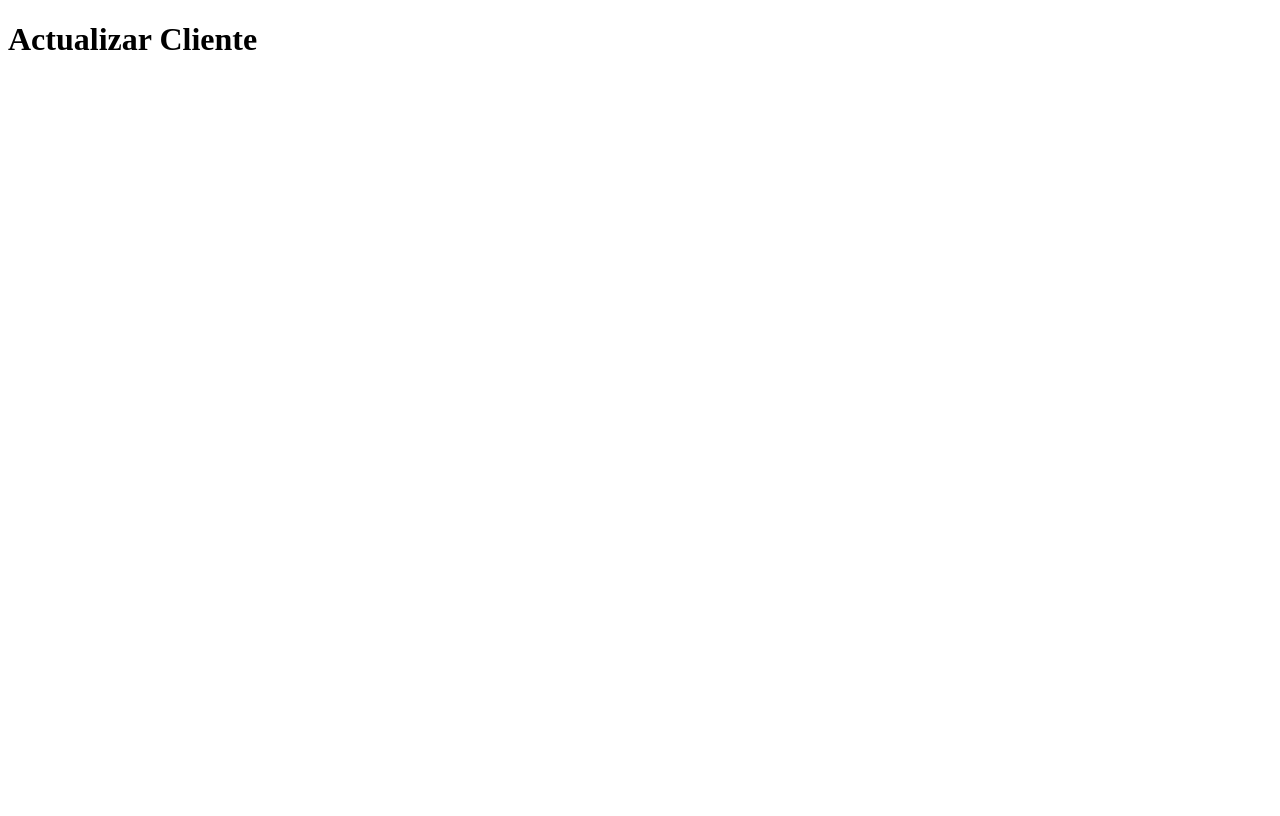
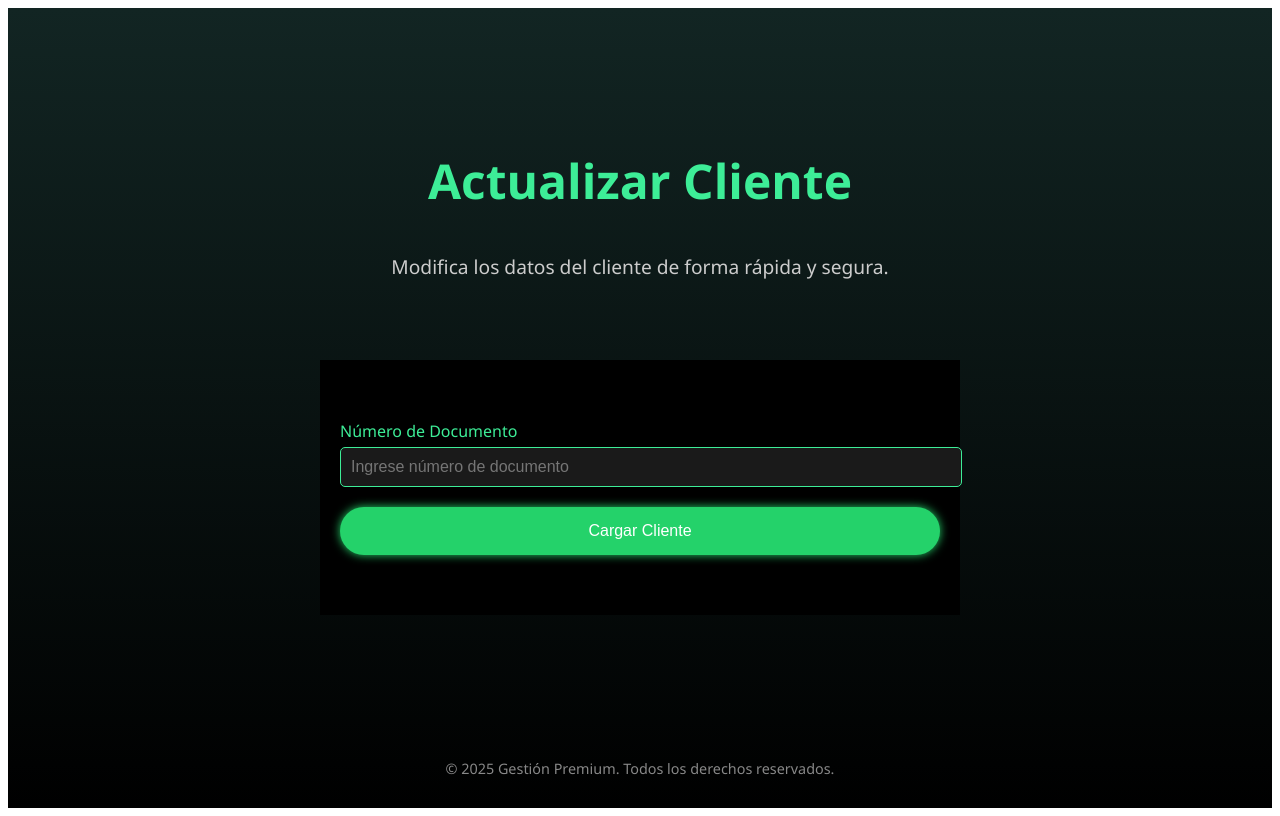
Before and after one commit to KennethLopez4270/BNK_Frontend, a Vue app in the folder frt1-clientes/: page /actualizar-cliente in a window 1280 px wide. Built offline with nearby package versions, Linux system fonts and the light colour scheme.

Commit message:
actualiza

```diff
--- a/frt1-clientes/src/views/ActualizarCliente.vue
+++ b/frt1-clientes/src/views/ActualizarCliente.vue
@@ -1,3 +1,247 @@
 <template>
-    <h1>Actualizar Cliente</h1>
+  <div class="actualizar-cliente">
+    <section class="hero">
+      <h1 class="titulo">Actualizar Cliente</h1>
+      <p class="descripcion">Modifica los datos del cliente de forma rápida y segura.</p>
+    </section>
+
+    <section class="formulario">
+      <form v-if="!cliente" @submit.prevent="cargarCliente" class="iniciar-form">
+        <div class="form-group">
+          <label for="document_number">Número de Documento</label>
+          <input
+            v-model="document_number"
+            type="text"
+            id="document_number"
+            class="input-field"
+            placeholder="Ingrese número de documento"
+            required
+          />
+        </div>
+        <button type="submit" class="btn-accion">Cargar Cliente</button>
+      </form>
+
+      <form v-else @submit.prevent="actualizarCliente" class="actualizar-form">
+        <div class="form-group">
+          <label for="full_name">Nombre Completo</label>
+          <input v-model="cliente.full_name" type="text" id="full_name" class="input-field" required />
+        </div>
+        <div class="form-group">
+          <label for="email">Correo Electrónico</label>
+          <input v-model="cliente.email" type="email" id="email" class="input-field" required />
+        </div>
+        <div class="form-group">
+          <label for="phone_number">Teléfono</label>
+          <input v-model="cliente.phone_number" type="text" id="phone_number" class="input-field" />
+        </div>
+        <div class="form-group">
+          <label for="address">Dirección</label>
+          <textarea v-model="cliente.address" id="address" class="input-field" rows="4"></textarea>
+        </div>
+        <div class="form-group">
+          <label for="document_number">Número de Documento</label>
+          <input v-model="cliente.document_number" type="text" id="document_number" class="input-field" disabled />
+        </div>
+        <div class="form-group">
+          <label for="document_type">Tipo de Documento</label>
+          <select v-model="cliente.document_type" id="document_type" class="input-field">
+            <option value="DNI">DNI</option>
+            <option value="Pasaporte">Pasaporte</option>
+            <option value="CI">CI</option>
+          </select>
+        </div>
+        <div class="botones">
+          <button type="submit" class="btn-accion">Actualizar</button>
+          <button type="button" @click="limpiarFormulario" class="btn-accion btn-cancelar">Cancelar</button>
+        </div>
+      </form>
+
+      <p v-if="mensaje" class="mensaje">{{ mensaje }}</p>
+    </section>
+
+    <footer class="footer">
+      © 2025 Gestión Premium. Todos los derechos reservados.
+    </footer>
+  </div>
 </template>
+
+<script setup>
+import { ref, onMounted } from 'vue'
+import { useRouter, useRoute } from 'vue-router'
+
+const router = useRouter()
+const route = useRoute()
+const document_number = ref('')
+const cliente = ref(null)
+const mensaje = ref('')
+
+onMounted(async () => {
+  if (route.params.document_number) {
+    document_number.value = route.params.document_number
+    await cargarCliente()
+  }
+})
+
+const cargarCliente = async () => {
+  try {
+    const response = await fetch(`/api/clients?document_number=${document_number.value}`)
+    if (!response.ok) throw new Error('Cliente no encontrado')
+    const data = await response.json()
+    cliente.value = data
+    mensaje.value = ''
+  } catch (error) {
+    mensaje.value = 'Error: Cliente no encontrado'
+    cliente.value = null
+  }
+}
+
+const actualizarCliente = async () => {
+  try {
+    const emailRegex = /^[^\s@]+@[^\s@]+\.[^\s@]+$/
+    if (!emailRegex.test(cliente.value.email)) {
+      mensaje.value = 'Correo electrónico inválido'
+      return
+    }
+
+    const response = await fetch(`/api/clients/${cliente.value.id}`, {
+      method: 'PUT',
+      headers: { 'Content-Type': 'application/json' },
+      body: JSON.stringify(cliente.value),
+    })
+
+    if (!response.ok) throw new Error('Error al actualizar')
+    mensaje.value = 'Cliente actualizado exitosamente'
+
+    setTimeout(() => {
+      limpiarFormulario()
+      router.push('/home')
+    }, 2000)
+  } catch (error) {
+    mensaje.value = 'Error al actualizar el cliente'
+  }
+}
+
+const limpiarFormulario = () => {
+  cliente.value = null
+  document_number.value = ''
+  mensaje.value = ''
+}
+</script>
+
+<style scoped>
+.actualizar-cliente {
+  font-family: 'Segoe UI', sans-serif;
+  color: #fff;
+  background: linear-gradient(to bottom, #122523, #000);
+  min-height: 100vh;
+  display: flex;
+  flex-direction: column;
+  align-items: center;
+}
+
+.hero {
+  padding: 100px 20px 60px;
+  text-align: center;
+}
+
+.titulo {
+  font-size: 3rem;
+  font-weight: 800;
+  color: #3ded97;
+}
+
+.descripcion {
+  font-size: 1.2rem;
+  color: #ccc;
+  margin: 20px 0;
+}
+
+.formulario {
+  background: #000;
+  padding: 60px 20px;
+  width: 100%;
+  max-width: 600px;
+  text-align: center;
+}
+
+.iniciar-form,
+.actualizar-form {
+  display: flex;
+  flex-direction: column;
+  gap: 20px;
+}
+
+.form-group {
+  display: flex;
+  flex-direction: column;
+  text-align: left;
+}
+
+.form-group label {
+  font-size: 1rem;
+  color: #3ded97;
+  margin-bottom: 5px;
+}
+
+.input-field {
+  background-color: #1a1a1a;
+  color: #fff;
+  padding: 10px;
+  font-size: 1rem;
+  border: 1px solid #3ded97;
+  border-radius: 5px;
+  width: 100%;
+}
+
+.input-field:focus {
+  outline: none;
+  border-color: #24d26a;
+  box-shadow: 0 0 5px #24d26a;
+}
+
+.botones {
+  display: flex;
+  justify-content: center;
+  gap: 20px;
+  margin-top: 20px;
+}
+
+.btn-accion {
+  background-color: #24d26a;
+  color: #fff;
+  padding: 15px 30px;
+  font-size: 1rem;
+  border: none;
+  border-radius: 30px;
+  cursor: pointer;
+  box-shadow: 0 0 10px #24d26a;
+  transition: 0.3s;
+}
+
+.btn-accion:hover {
+  background-color: #1abc5c;
+}
+
+.btn-cancelar {
+  background-color: #555;
+  box-shadow: 0 0 10px #555;
+}
+
+.btn-cancelar:hover {
+  background-color: #444;
+}
+
+.mensaje {
+  font-size: 1rem;
+  color: #3ded97;
+  margin-top: 20px;
+}
+
+.footer {
+  margin-top: auto;
+  padding: 30px 0;
+  font-size: 0.9rem;
+  color: #888;
+  text-align: center;
+}
+</style>
```
